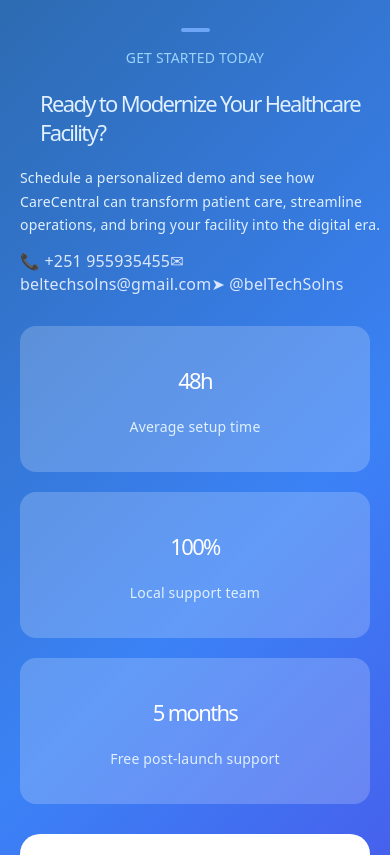
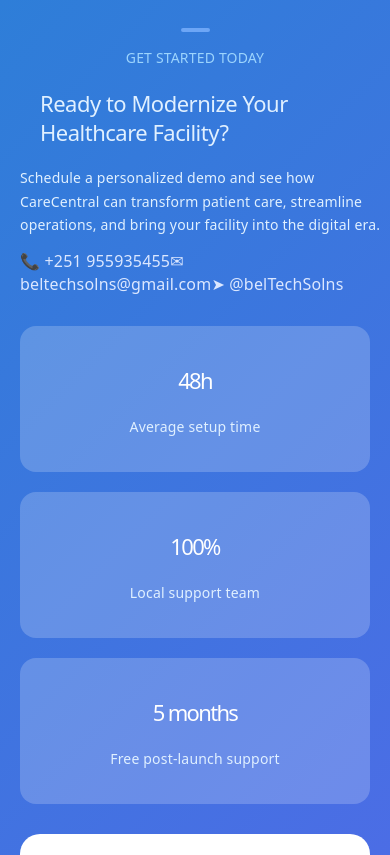
Before and after one commit to Etsub-tech/Derash-CareCenteral, a React (Vite) app: page /demo in a window 390 px wide. Shown: the top 855 px of the page. Built offline with nearby package versions, Linux system fonts and the light colour scheme.

Commit message:
edited the word spacing for the titles

```diff
--- a/src/home.css
+++ b/src/home.css
@@ -512,12 +512,12 @@
 .final{
     padding-top: 20px;
     padding-bottom: 20px;
-        background: linear-gradient(
+    background: linear-gradient(
         135deg,
-        #2d6bb1 0%,
-        #3b82f6 35%,
-        #4f46e5 70%,
-        #6d28d9 100%)
+        #397dca 0%,
+        #2e7ed8 0%,
+        #5468e9 70%,
+        #19538e 100%)
 
 }
 .text{
@@ -835,10 +835,10 @@
     border: none;
     background: linear-gradient(
         135deg,
-        #2d6bb1 0%,
-        #3b82f6 35%,
-        #4f46e5 70%,
-        #6d28d9 100%);
+        #397dca 0%,
+        #2e7ed8 0%,
+        #5468e9 70%,
+        #19538e 100%);
     color: white;
     font-weight: bold;
 }
@@ -1045,14 +1045,16 @@
         overflow-wrap: break-word;
     }
 
-    .title{
-        margin-bottom: 15px;
+    .title h1{
+        letter-spacing: -0.5px;
     }
 
     .gray hr, .fourth hr, .second-blue hr, .third-white hr,
     .second-gray hr, .fifth-white hr, .ques hr, .final hr, .advantages hr{
         margin-bottom: 10px;
+
     }
+
 
     /* Navigation */
     .Navigation-bar{
@@ -1224,6 +1226,11 @@
         padding-right: 20px;
     }
 
+    .second-gray-cards{
+        margin-bottom: -5px;
+    }
+
+
     /* pricing */
     .prices{
         grid-template-columns: 1fr;
```
